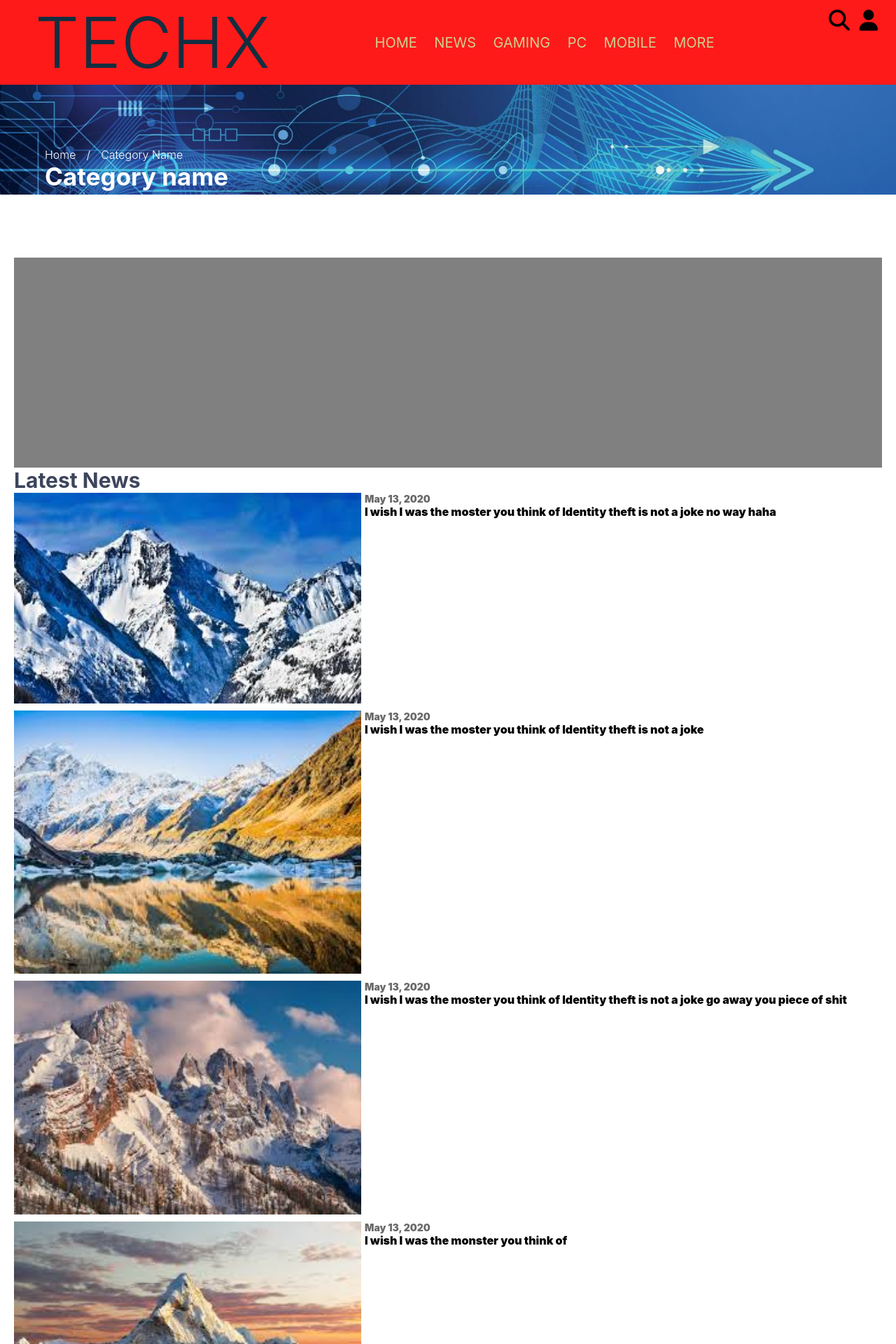
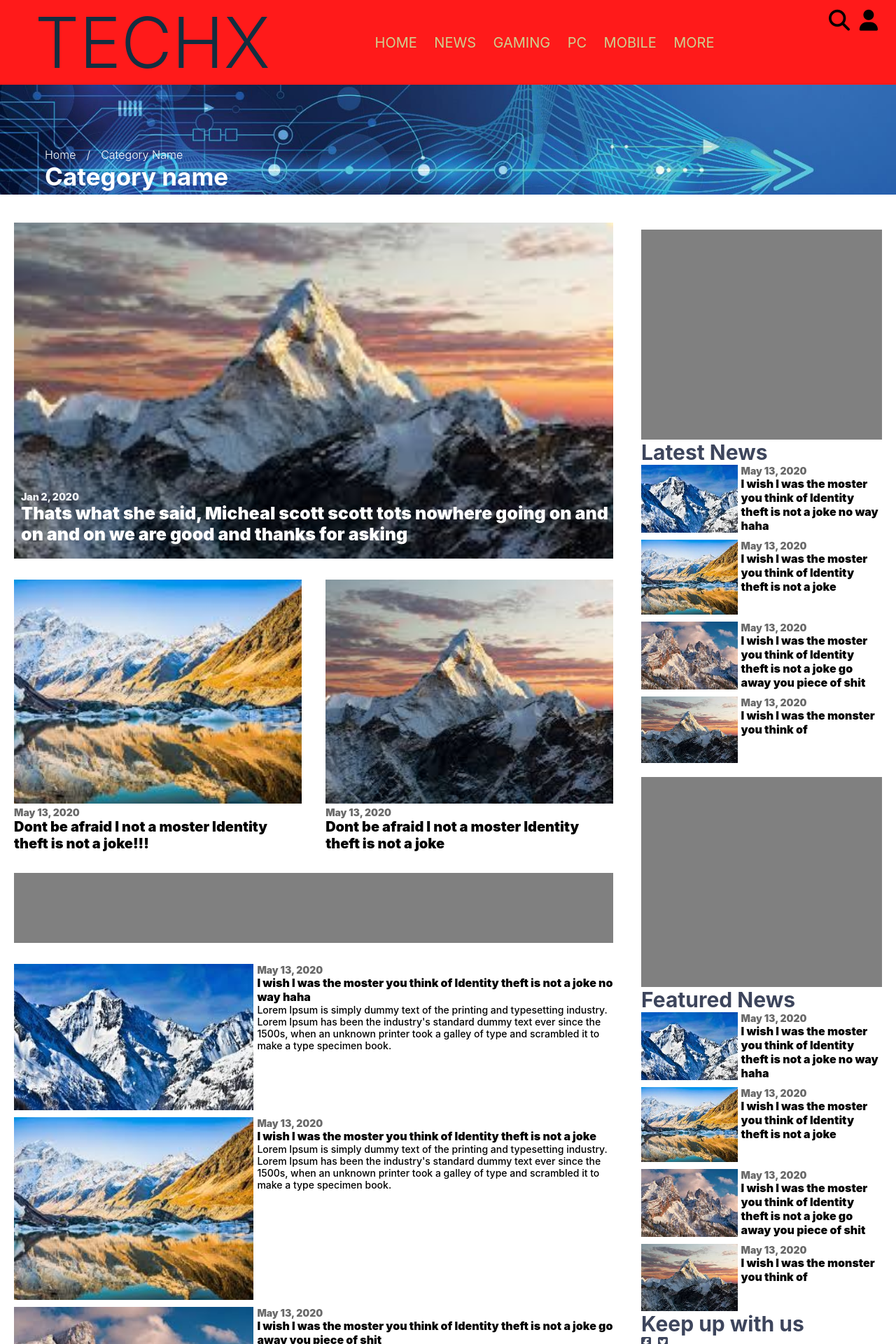
Before and after one commit to JNPN7/techupdate, a PHP site: page /category.php in a window 1280 px wide. Shown: the top 1920 px of the page at 70% size. Run offline with PHP 8.4, Linux system fonts and the light colour scheme; some libraries are stand-ins or nearby versions.

Commit message:
new cat page

```diff
--- a/category.php
+++ b/category.php
@@ -54,10 +54,78 @@
 							<div class="post-topic">I wish I was the monster you think of</div>
 							<div class="post-des">Lorem Ipsum is simply dummy text of the printing and typesetting industry. Lorem Ipsum has been the industry's standard dummy text ever since the 1500s, when an unknown printer took a galley of type and scrambled it to make a type specimen book. It has survived not only five centuries, but also the leap into electronic typesetting, </div>
 						</div>
-					</div> -->
+					</div>
+				</div> -->
 
-					<!---------------- new design ------------------->
+				<!---------------- new design ------------------->
+				<div class="col">
+					<div class="post ht-60 post-rel">
+						<a class="post-img" href="#"><img class="post-thumb" src="assets/images/mountain1.jpeg" alt="Snow" ></a>
+						<div class="post-meta">
+							<div class="post-date">Jan 2, 2020</div>
+							<div class="post-topic">Thats what she said, Micheal scott scott tots nowhere going on and on and on we are good and thanks for asking</div>
+						</div>
+					</div>
+					<div style="height: 30px;"></div>
+					<div class="row dontmissup" style="justify-content: space-between;">
+						<div class="post dontmissup-content"  >
+							<a class="post-img" href="#"><img class="post-thumb" src="assets/images/mountain3.jpeg" alt="Snow" style="width:100%; height: 40vh"></a>
+							<div class="post-meta meta-outside">
+								<div class="post-date color-grey">May 13, 2020</div>
+								<div class="post-topic">Dont be afraid I not a moster Identity theft is not a joke!!!</div>
+							</div>
+						</div>
 
+
+						<div class="post dontmissup-content">
+							<a class="post-img" href="#"><img class="post-thumb" src="assets/images/mountain1.jpeg" alt="Snow" style="width:100%; height: 40vh"></a>
+							<div class="post-meta meta-outside">
+								<div class="post-date color-grey">May 13, 2020</div>
+								<div class="post-topic">Dont be afraid I not a moster Identity theft is not a joke</div>
+							</div>
+						</div>
+					</div>
+					<div style="height: 30px;"></div>
+					<div class="ad" style=" height: 100px; background: grey;"></div>
+					<div style="height: 30px;"></div>
+					<div class="post post-col">
+						<a class="post-img col-img" href="#"><img class="post-thumb" src="assets/images/mountain2.jpeg" alt="Snow" style="width:100%;"></a>
+						<div class="meta-col">
+							<div class="post-date color-grey">May 13, 2020</div>
+							<div class="post-topic">I wish I was the moster you think of Identity theft is not a joke no way haha</div>
+							<div class="post-des">Lorem Ipsum is simply dummy text of the printing and typesetting industry. Lorem Ipsum has been the industry's standard dummy text ever since the 1500s, when an unknown printer took a galley of type and scrambled it to make a type specimen book. </div>
+						</div>
+					</div>
+					<div style="height: 10px"></div>
+					<div class="post post-col">
+						<a class="post-img col-img" href="#"><img class="post-thumb" src="assets/images/mountain3.jpeg" alt="Snow" style="width:100%;"></a>
+						<div class="meta-col">
+							<div class="post-date color-grey">May 13, 2020</div>
+							<div class="post-topic">I wish I was the moster you think of Identity theft is not a joke</div>
+							<div class="post-des">Lorem Ipsum is simply dummy text of the printing and typesetting industry. Lorem Ipsum has been the industry's standard dummy text ever since the 1500s, when an unknown printer took a galley of type and scrambled it to make a type specimen book. </div>
+						</div>
+					</div>
+					<div style="height: 10px"></div>
+					<div class="post post-col">
+						<a class="post-img col-img" href="#"><img class="post-thumb" src="assets/images/mountain4.jpeg" alt="Snow" style="width:100%;"></a>
+						<div class="meta-col">
+							<div class="post-date color-grey">May 13, 2020</div>
+							<div class="post-topic">I wish I was the moster you think of Identity theft is not a joke go away you piece of shit</div>
+							<div class="post-des">Lorem Ipsum is simply dummy text of the printing and typesetting industry. Lorem Ipsum has been the industry's standard dummy text ever since the 1500s, when an unknown printer took a galley of type and scrambled it to make a type specimen book.  </div>
+						</div>
+					</div>
+					<div style="height: 10px"></div>
+					<div class="post post-col">
+						<a class="post-img col-img" href="#"><img class="post-thumb" src="assets/images/mountain1.jpeg" alt="Snow" style="width:100%;"></a>
+						<div class="meta-col">
+							<div class="post-date color-grey">May 13, 2020</div>
+							<div class="post-topic">I wish I was the monster you think of</div>
+							<div class="post-des">Lorem Ipsum is simply dummy text of the printing and typesetting industry. Lorem Ipsum has been the industry's standard dummy text ever since the 1500s, when an unknown printer took a galley of type and scrambled it to make a type specimen book. It has survived not only five centuries, but also the leap into electronic typesetting, </div>
+						</div>
+					</div>
+					<div style="background: green; margin: 20px; text-align: center; width: 300px; padding: 0;" >
+						<h3 style="padding: 0;">Load more</h3>
+					</div>
 				</div>
 			</div>
 		</div>
```
